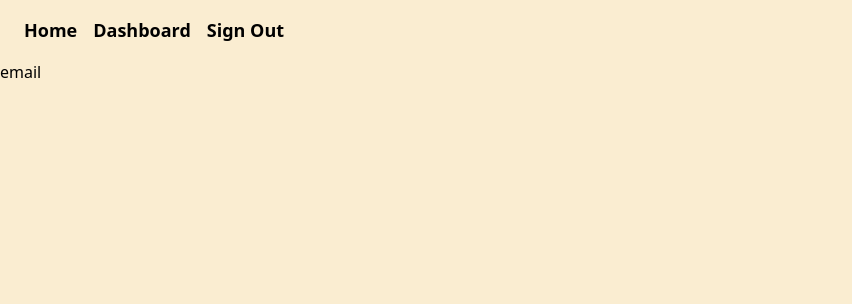
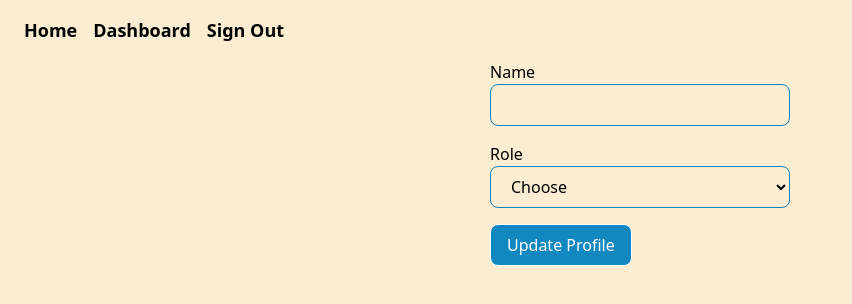
Before and after one commit to LisaMandarin/mission-points, a Vue app: page /dashboard in a window 1280 px wide. Shown: the top 304 px of the page, without its empty margins (0-852 px from the left). Built offline with nearby package versions, Linux system fonts and the light colour scheme; no server answers; sample sign-in values are in the browser's storage; a web font is replaced by a local one.

Commit message:
feat: dashboard

```diff
--- /dev/null
+++ b/components.d.ts
@@ -0,0 +1,19 @@
+/* eslint-disable */
+// @ts-nocheck
+// Generated by unplugin-vue-components
+// Read more: https://github.com/vuejs/core/pull/3399
+// biome-ignore lint: disable
+export {}
+
+/* prettier-ignore */
+declare module 'vue' {
+  export interface GlobalComponents {
+    DesktopNav: typeof import('./src/components/DesktopNav.vue')['default']
+    LandingBtn: typeof import('./src/components/LandingBtn.vue')['default']
+    Loading: typeof import('./src/components/Loading.vue')['default']
+    PasswordInput: typeof import('./src/components/PasswordInput.vue')['default']
+    RouterLink: typeof import('vue-router')['RouterLink']
+    RouterView: typeof import('vue-router')['RouterView']
+    SignOutBtn: typeof import('./src/components/SignOutBtn.vue')['default']
+  }
+}
--- a/package.json
+++ b/package.json
@@ -11,6 +11,7 @@
   "dependencies": {
     "@tailwindcss/vite": "^4.1.2",
     "animate.css": "^4.1.1",
+    "ant-design-vue": "^4.2.6",
     "firebase": "^11.6.0",
     "pinia": "^3.0.1",
     "tailwindcss": "^4.1.2",
--- a/src/App.vue
+++ b/src/App.vue
@@ -2,18 +2,20 @@
 import DesktopNav from "./components/DesktopNav.vue";
 import Loading from "./components/Loading.vue";
 import { useUIStore } from "./stores/ui";
+import { useUserStore } from "./stores/user";
 import { onAuthStateChanged, getAuth } from "firebase/auth";
 
 const ui = useUIStore();
-
+const userStore = useUserStore();
 onAuthStateChanged(getAuth(), (user) => {
   ui.isLoggedIn = !!user;
+  userStore.user = user;
 });
 </script>
 
 <template>
   <div class="bg-beige flex flex-col h-screen">
-    <Desktop-nav />
+    <DesktopNav />
     <div class="relative flex-grow">
       <Loading :loading="ui.isLoading" />
 
--- a/src/components/SignOutBtn.vue
+++ b/src/components/SignOutBtn.vue
@@ -1,12 +1,12 @@
 <script setup lang="ts">
-import { getAuth, signOut, onAuthStateChanged } from 'firebase/auth';
+import { signOut, onAuthStateChanged } from 'firebase/auth';
 import { onMounted, ref } from 'vue';
 import { useRouter } from 'vue-router';
 import { useUIStore } from '../stores/ui';
+import { auth } from '../firebase';
 
 const isLoggedIn = ref(true);
 const router = useRouter();
-const auth = getAuth();
 const ui = useUIStore();
 
 const handleSignOut = () => {
--- a/src/stores/user.ts
+++ b/src/stores/user.ts
@@ -10,7 +10,7 @@ import {
   signOut,
   type User,
 } from "firebase/auth";
-import { setDoc, getDoc, doc } from "firebase/firestore";
+import { setDoc, getDoc, updateDoc, doc } from "firebase/firestore";
 
 const setUser = async (
   user: User,
@@ -99,5 +99,24 @@ export const useUserStore = defineStore("user", () => {
     userData.value = null;
   }
 
-  return { user, register, oauthRegister, login, oauthLogin, logout };
+  async function updateUser(name: string, role: string) {
+    if (user.value) {
+      await updateDoc(doc(db, "users", user.value.uid), {
+        name,
+        role,
+      });
+      await getUser(user.value, userData)
+    }
+  }
+
+  return {
+    user,
+    userData,
+    register,
+    oauthRegister,
+    login,
+    oauthLogin,
+    logout,
+    updateUser,
+  };
 });
--- a/src/views/Dashboard.vue
+++ b/src/views/Dashboard.vue
@@ -1,8 +1,65 @@
+<script setup lang="ts">
+import { useUserStore } from "../stores/user";
+import { ref } from "vue";
+import { message } from 'ant-design-vue';
+
+const userStore = useUserStore();
+const userData = userStore.userData;
+const name = ref("");
+const role = ref('')
+const handleSubmit = async (e: Event) => {
+  e.preventDefault();
+  console.log('name: ', name.value)
+  console.log('role: ', role.value)
+  if (name.value === "") {
+    message.error("Name can't be empty")
+  }
+  if (role.value === "") {
+    message.error("Role can't be empty")
+  }
+  if (name.value && role.value) {
+    try {
+      await userStore.updateUser(name.value, role.value);
+      message.success("User profile updated")
+    } catch (error) {
+      if (error instanceof Error) {
+        message.error(error.message)
+      } else {
+        message.error(String(error))
+      }
+    }
+  }
+};
+</script>
+
 <template>
-    <form>
-        <label for="email">
-            email
-        </label>
-        <input value="" />
-    </form>
+  <form class="w-[300px] mx-auto space-y-4" @submit="handleSubmit">
+    <p v-if="userData">{{ userData.email }}</p>
+    <div class="flex flex-col">
+      <label for="name">Name</label>
+      <input
+        type="text"
+        id="name"
+        name="name"
+        v-model="name"
+        class="border border-blue px-4 py-2 rounded-lg"
+      />
+    </div>
+    <div class="flex flex-col">
+      <label for="role">Role</label>
+      <select name="role" id="role" v-model="role" class="border border-blue px-4 py-2 rounded-lg cursor-pointer">
+        <option value="">Choose</option>
+        <option value="parent">Parent</option>
+        <option value="child">Child</option>
+      </select>
+    </div>
+    <div>
+      <button
+        type="submit"
+        class="border px-4 py-2 rounded-lg bg-blue text-white cursor-pointer"
+      >
+        Update Profile
+      </button>
+    </div>
+  </form>
 </template>
```
Also changed, not shown: learning.txt, 1 other file (tests, documents, lock files or other folders).
